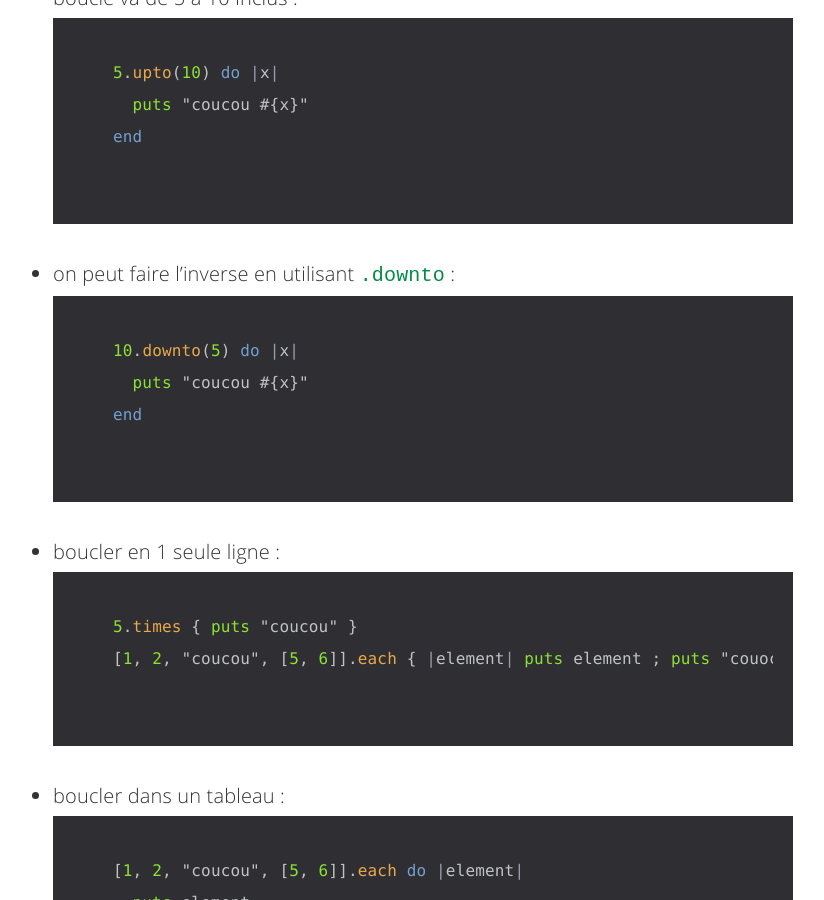
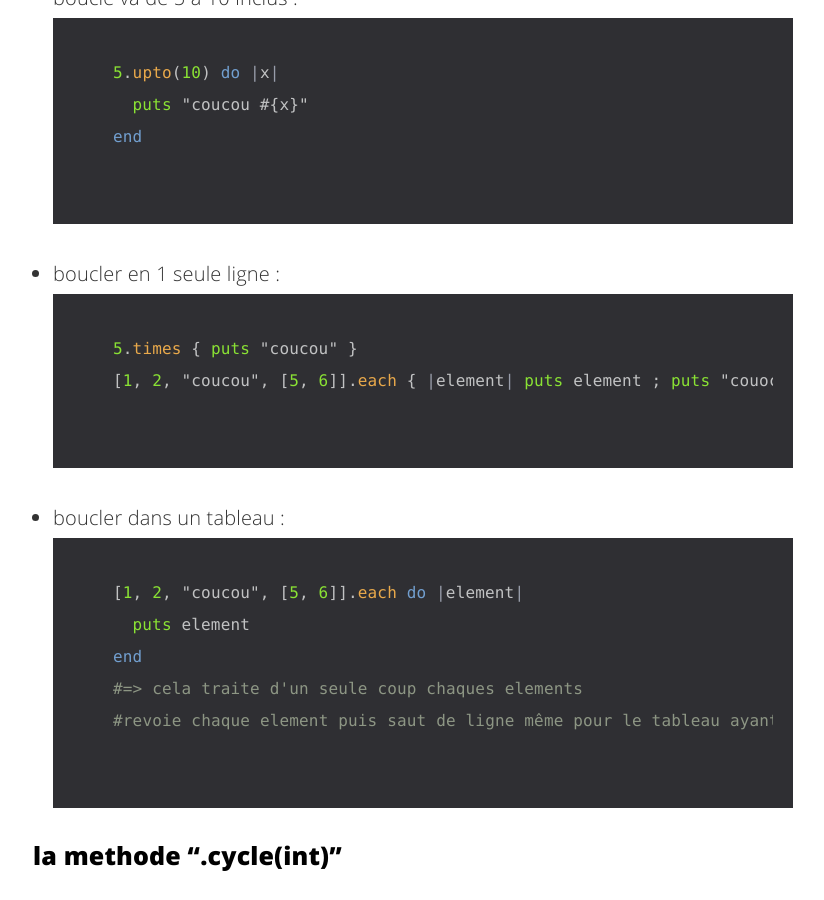
Before and after one commit to fasca/fasca.github.io, a Jekyll site: the page built from _posts/2016-10-26-ruby.md, in a window 1280 px wide and 900 px high, scrolled down 40467 px. Shown: the whole window, without its empty margins (227-1051 px from the left). Built offline with Jekyll 4.4.1, drawn with Linux system fonts in a browser that asks for light colours; comment, search, counter and statistics services are not loaded.

Commit message:
Updated 2016-10-26-ruby.md

````diff
--- a/_posts/2016-10-26-ruby.md
+++ b/_posts/2016-10-26-ruby.md
@@ -1059,13 +1059,6 @@ end
 end
 ```
 
-* on peut faire l'inverse en utilisant `.downto` :
-```ruby
-10.downto(5) do |x|
-	puts "coucou #{x}"
-end
-```
-
 * boucler en 1 seule ligne :
 ```ruby
 5.times { puts "coucou" }
````
